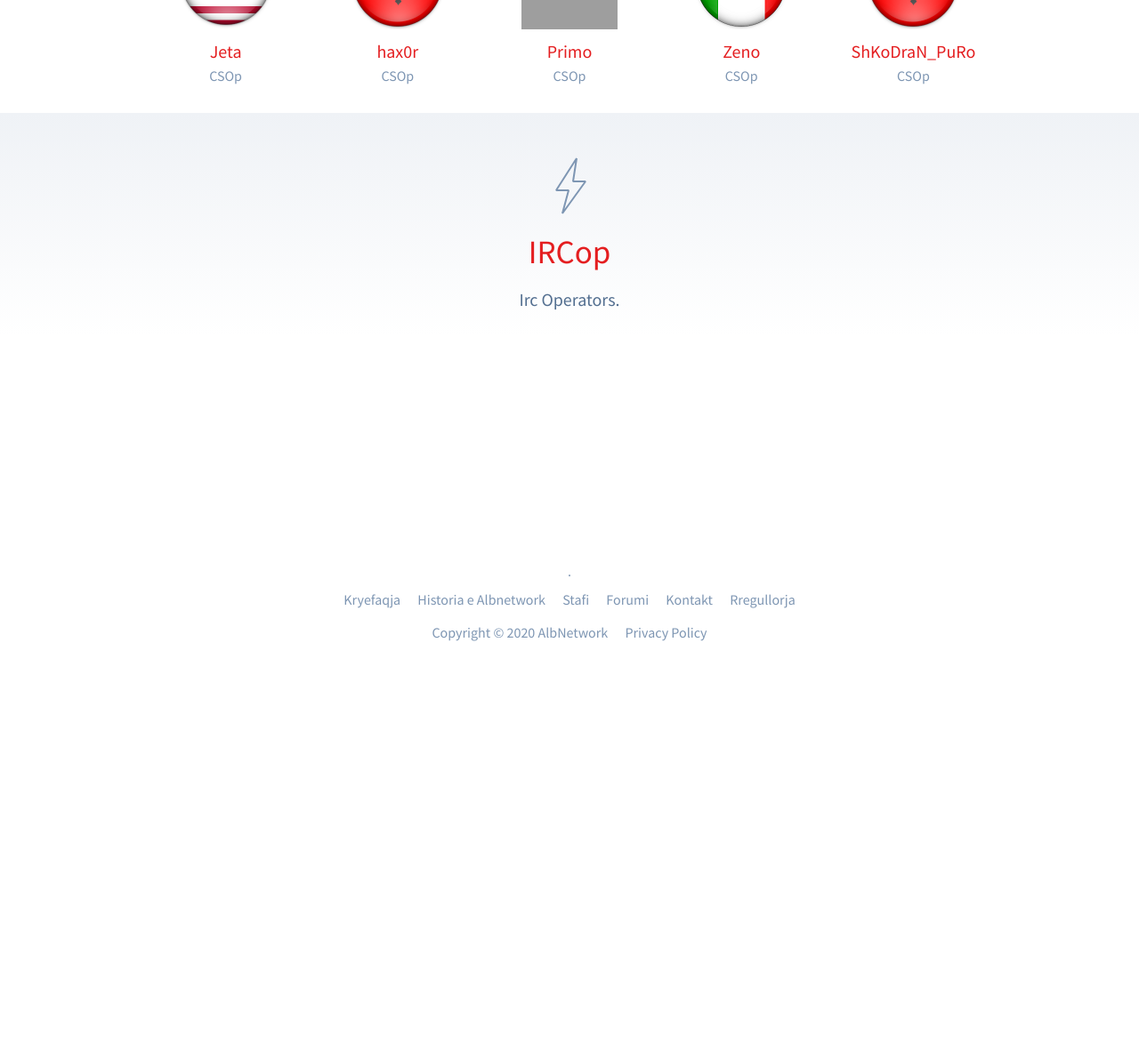
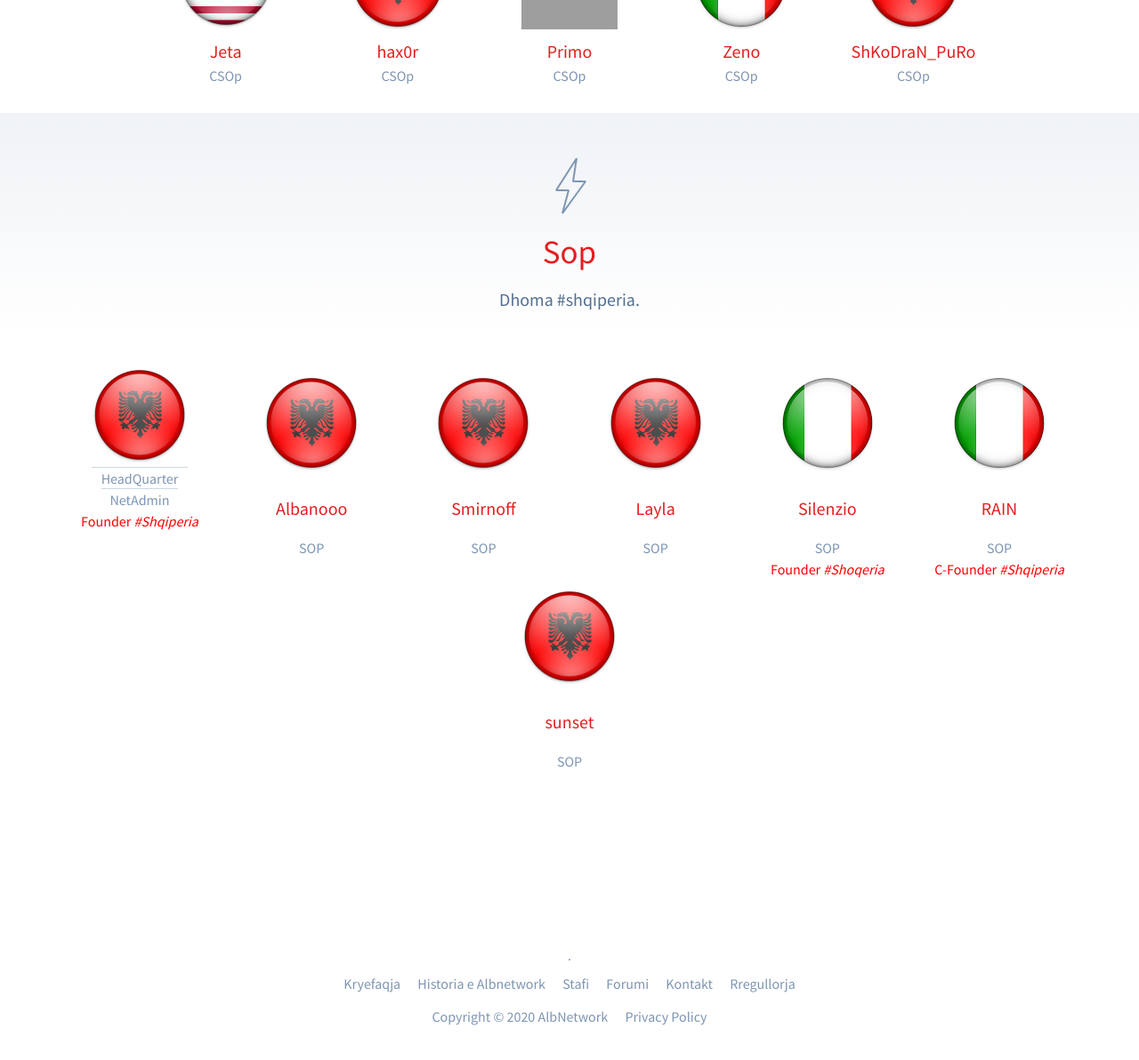
Before and after one commit to AlbnetworkOrg/albnetworkorg.github.io, a Jekyll site: the page built from skuadra.html, in a window 1280 px wide and 1400 px high, scrolled down 2483 px. Shown: the top 1192 px of the window at 89% size. Built offline with Jekyll 4.4.1, drawn with Linux system fonts in a browser that asks for light colours; before the commit the page ends 3580 px from its top, so only the background shows below that; grey boxes are pictures that could not be loaded.

Commit message:
Update skuadra.html

```diff
--- a/skuadra.html
+++ b/skuadra.html
@@ -267,13 +267,83 @@ permalink: /skuadra/
   <header class="Feature-header">
     <img src="{{ site.baseurl }}/img/features/icons/blue/fast.svg" width="64" height="64">
 
-    <h3>IRCop</h3>
+    <h3>Sop</h3>
     <p>
-      Irc Operators.
+      Dhoma #shqiperia.
     </p>
 <div class="Team">
   <div class="Team-members">
    <div class="Team-member">
+        <a href="http://forum.albnetwork.org/index.php?members/kadafi.12/" target="_blank">
+          <img src="{{ site.baseurl }}/img/al.png" alt="" width="108" height="108">
+          HeadQuarter
+        </a>
+      </h3>
+      <h4>NetAdmin</h4>
+      <h4><span style="color:red">Founder <em>#Shqiperia</em></span></h4>
+    </div>
+
+    <div class="Team-member">
+      <h3>
+	<a href="http://forum.albnetwork.org/index.php?members/albanooo.14/" target="_blank">
+        <img src="{{ site.baseurl }}/img/al.png" alt="" width="108" height="108">
+	Albanooo
+        </a>
+      </h3>
+      <h4>SOP</h4>
+    </div>
+
+	<div class="Team-member">
+      <h3>
+        <a href="http://forum.albnetwork.org/index.php?members/smirnoff.13/" target="_blank">
+        <img src="{{ site.baseurl }}/img/al.png" alt="" width="108" height="108">
+        Smirnoff
+        </a>
+      </h3>
+      <h4>SOP</h4>
+    </div>
+
+    <div class="Team-member">
+      <h3>
+        <a href="http://forum.albnetwork.org/index.php?members/layla.17/" target="_blank">
+        <img src="{{ site.baseurl }}/img/al.png" alt="" width="108" height="108">
+        Layla
+        </a>
+      </h3>
+      <h4>SOP</h4>
+    </div>
+
+    <div class="Team-member">
+      <h3>
+        <a href="http://forum.albnetwork.org/index.php?members/silenzio.15/" target="_blank">
+          <img src="{{ site.baseurl }}/img/it.png" alt="" width="108" height="108">
+	  Silenzio
+        </a>
+      </h3>
+      <h4>SOP</h4>
+      <h4><span style="color:red">Founder <em>#Shoqeria</em></span></h4>
+    </div>
+
+    <div class="Team-member">
+      <h3>
+        <a href="http://forum.albnetwork.org/index.php?members/rain.11/" target="_blank">
+        <img src="{{ site.baseurl }}/img/it.png" alt="" width="108" height="108">
+        RAIN
+        </a>
+      </h3>
+      <h4>SOP</h4>
+      <h4><span style="color:red">C-Founder <em>#Shqiperia</em></span></h4>
+    </div>
+
+    <div class="Team-member">
+      <h3>
+        <a href="http://forum.albnetwork.org/index.php?members/sunset.25/" target="_blank">
+         <img src="{{ site.baseurl }}/img/al.png" alt="" width="108" height="108">
+          sunset
+        </a>
+      </h3>
+      <h4>SOP</h4>
+    </div>
 
     </div>
   </header>
```
